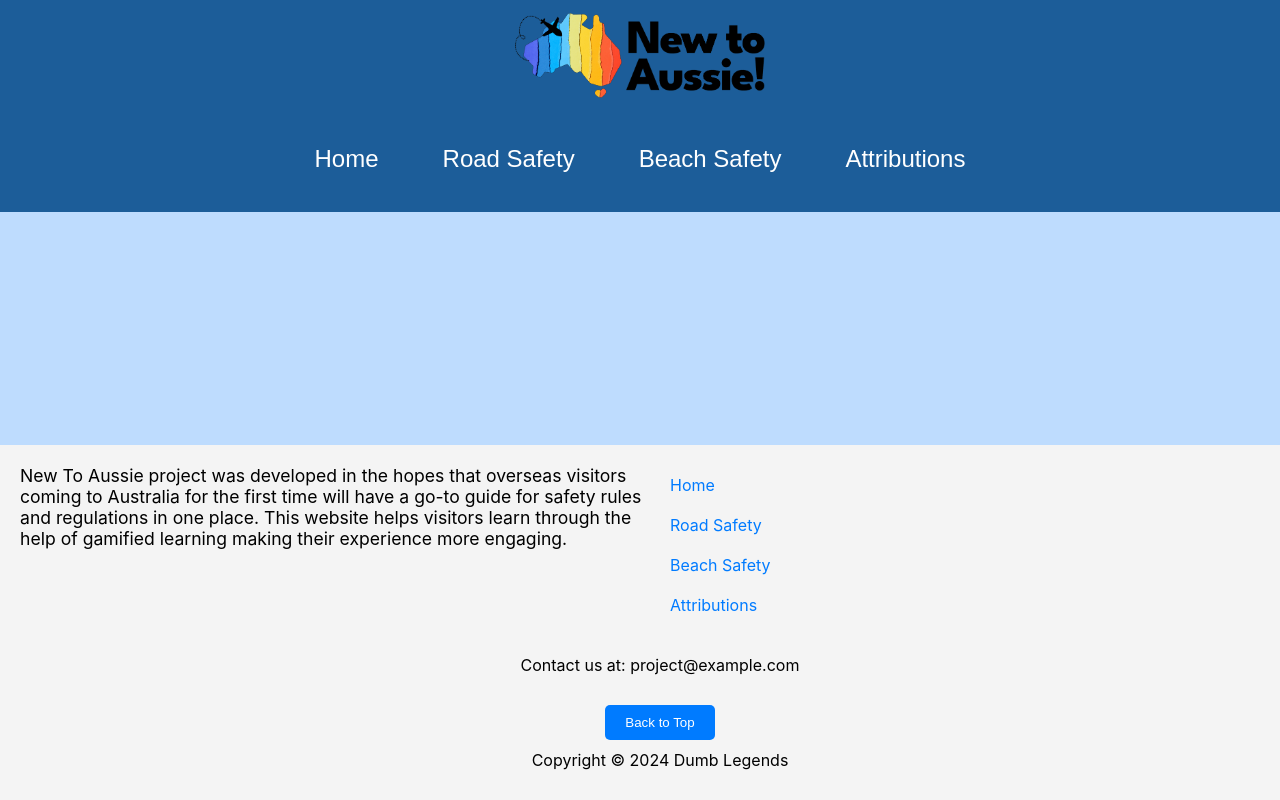
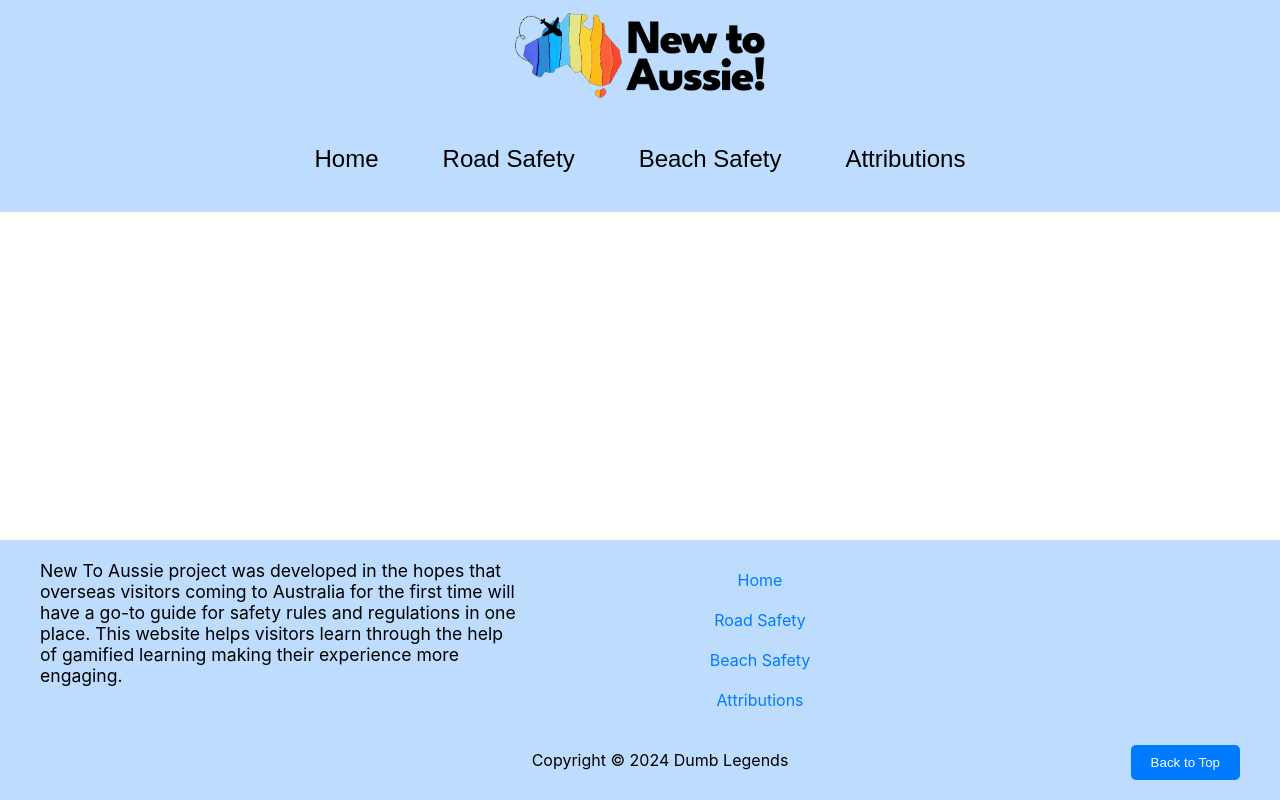
Before and after one commit to ShekharTy/new-to-aussie, a React (Create React App) app: page /beach-safety in a window 1280 px wide. Shown: the top 800 px of the page. Built offline with nearby package versions, Linux system fonts and the light colour scheme.

Commit message:
Finalised header and footer

```diff
--- a/package.json
+++ b/package.json
@@ -10,6 +10,7 @@
     "react-dom": "^18.2.0",
     "react-router-dom": "^6.22.3",
     "react-scripts": "5.0.1",
+    "requirements": "^1.4.1",
     "web-vitals": "^2.1.4"
   },
   "scripts": {
--- a/src/components/footer.js
+++ b/src/components/footer.js
@@ -26,9 +26,6 @@ function Footer() {
         </div>
       </div>
       <div className="footer-lower">
-        <div className="contact-info">
-          Contact us at: project@example.com
-        </div>
         <button onClick={goToTop} className="back-to-top">Back to Top</button>
         <div className="copyright">
           Copyright © 2024 Dumb Legends
--- a/src/styles/footer.css
+++ b/src/styles/footer.css
@@ -1,5 +1,5 @@
 .footer {
-    background-color: #f4f4f4;
+    background-color: #BEDCFE;
     text-align: center;
     padding: 20px;
     position: relative;
@@ -9,22 +9,24 @@
 
   .footer-upper {
     display: flex;
-    justify-content: space-between;
+    justify-content: center;
     align-items: start;
     text-align: left;
   }
 
   .project-description {
     flex: 1;
-    margin-right: 20px; /* Adjust spacing as needed */
-    font-size: 1.1em; /* Slightly larger text */
+    margin-left: 20px;
+    font-size: 1.1em;
   }
 
   .useful-links {
     flex: 1;
     display: flex;
     flex-direction: column;
-    align-items: flex-start;
+    align-items: center;
+    margin-right: 300px;
+    justify-content: center;
   }
 
   .footer-lower {
@@ -41,7 +43,7 @@
   }
 
   .back-to-top {
-    position: static; /* Changed from absolute to static */
+    position: absolute;
     margin-top: 20px;
     background-color: #007bff;
     color: white;
@@ -49,6 +51,8 @@
     border-radius: 5px;
     padding: 10px 20px;
     cursor: pointer;
+    right: 80px;
+    bottom: 20px;
   }
 
   .back-to-top:hover {
--- a/src/styles/header.css
+++ b/src/styles/header.css
@@ -4,7 +4,7 @@
     align-items: center;
     justify-content: space-between;
     padding: 1%;
-    background-color: #1C5D99;
+    background-color: #BEDCFE;
 }
 
 .header img {
@@ -13,13 +13,12 @@
 }
 
 .header button {
-    background-color: #1C5D99;
+    background-color: #BEDCFE;
     border: 2px solid transparent;
     cursor: pointer;
     padding: 5px 10px;
     font-size: x-large;
     margin: 20px;
-    color: white;
 }
 
 .header button:hover {
--- a/src/styles/home.css
+++ b/src/styles/home.css
@@ -4,7 +4,7 @@ html, body, .page-container {
 }
 
 body {
-    background-color: #BEDCFE;
+    background-color: white;
     display: flex;
     flex-direction: column;
 }
```
Also changed, not shown: 1 other file (tests, documents, lock files or other folders).
